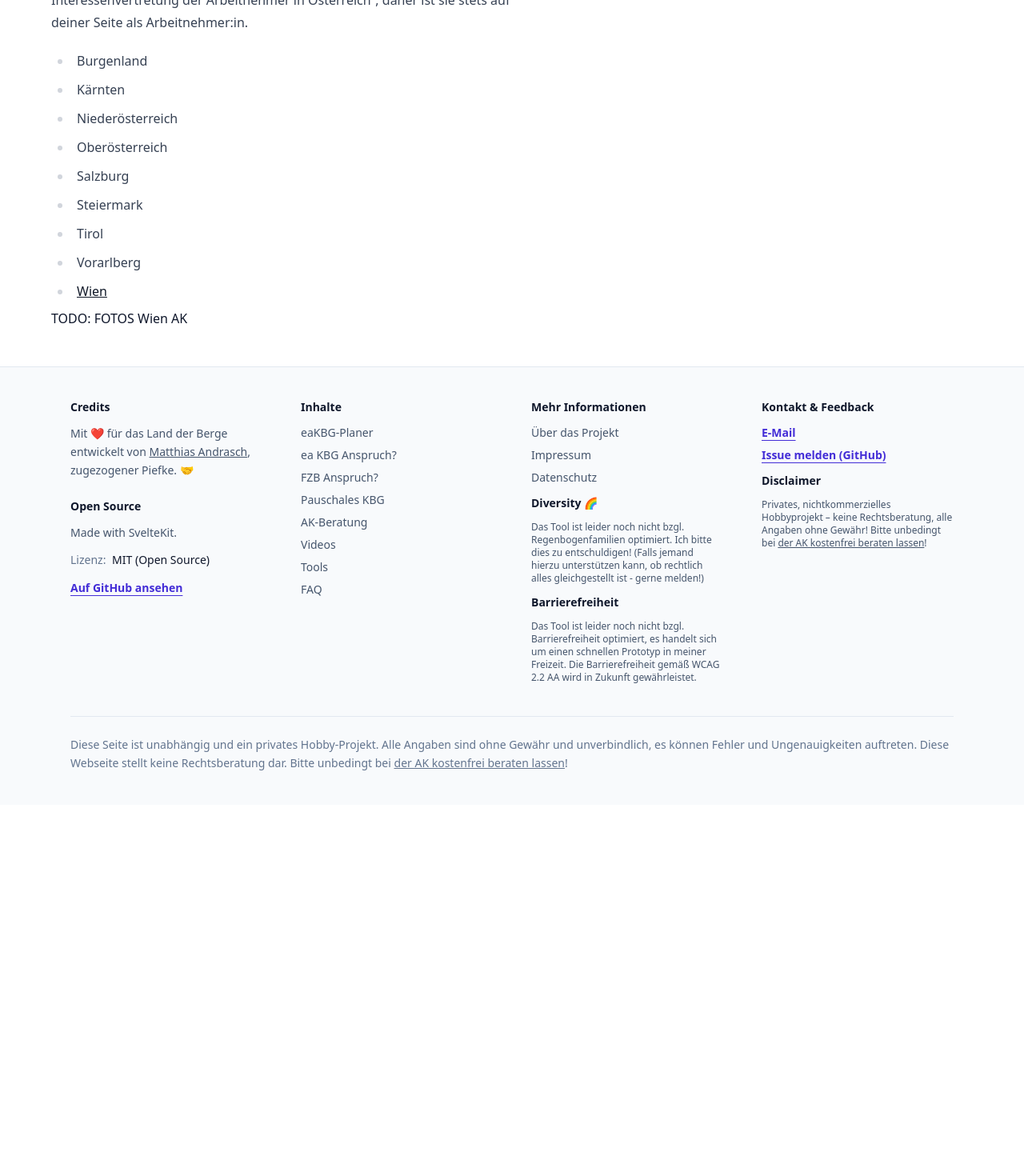
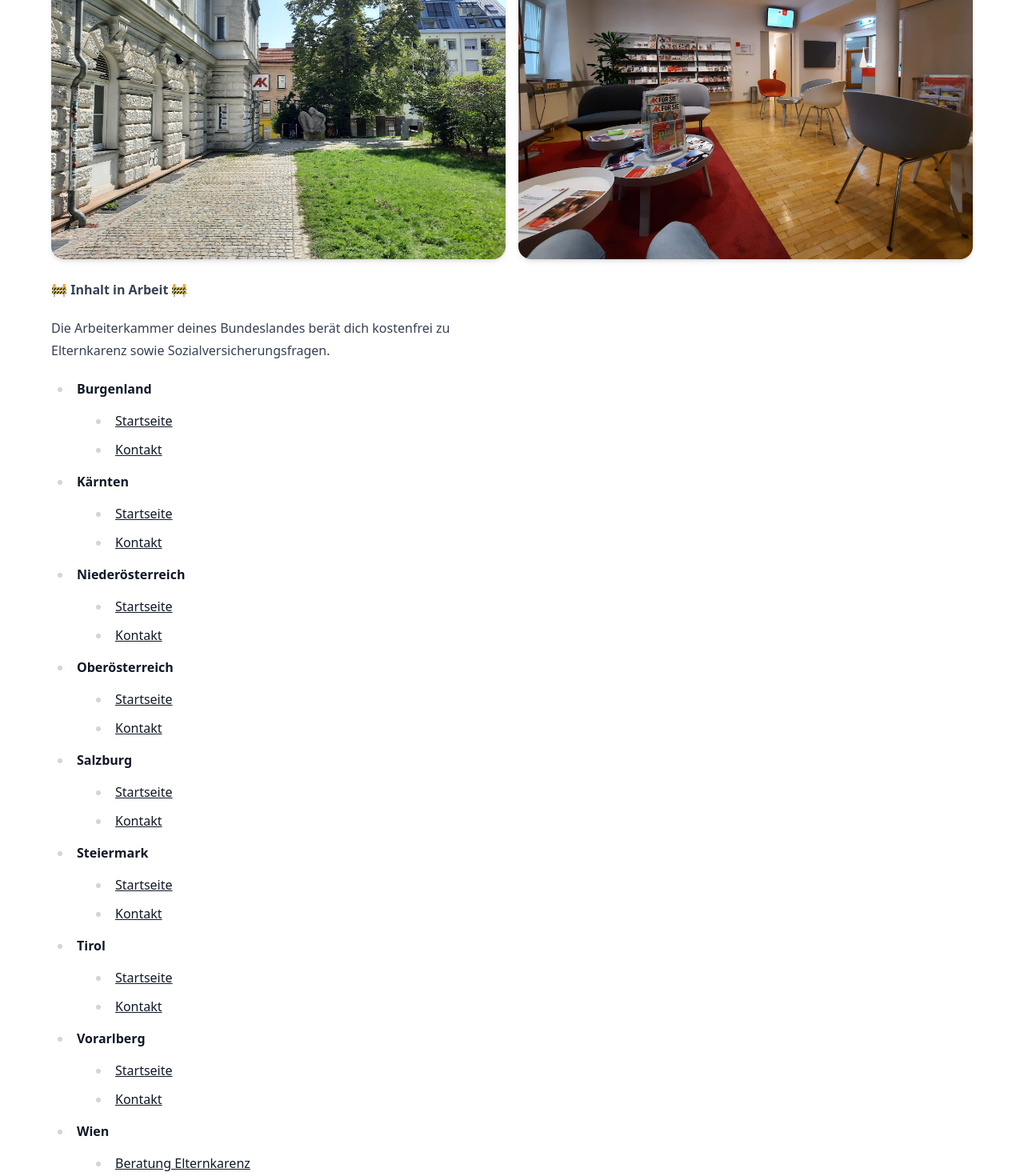
Before and after one commit to mandrasch/karenz-wizard, a SvelteKit app: page /ak-beratung in a window 1280 px wide. Shown: the part 480-1950 px from the top of the page at 80% size. Before the commit the page ends 1526 px from the top, so only its background shows below. Built offline with nearby package versions, Linux system fonts and the light colour scheme.

Commit message:
chore: update content for akberatung

```diff
--- a/src/routes/ak-beratung/+page.svelte
+++ b/src/routes/ak-beratung/+page.svelte
@@ -1,32 +1,123 @@
+<script>
+	// TODO: check links
+	// TODO: add Burgenland https://bgld.arbeiterkammer.at/vaeterkarenz
+	const akList = [
+		{
+			name: 'Burgenland',
+			links: [
+				{ title: 'Startseite', url: 'https://bgld.arbeiterkammer.at' },
+				{ title: 'Kontakt', url: 'https://www.arbeiterkammer.at/kontakt/akburgenland.html' }
+			]
+		},
+		{
+			name: 'Kärnten',
+			links: [
+				{ title: 'Startseite', url: 'https://kaernten.arbeiterkammer.at' },
+				{ title: 'Kontakt', url: 'https://kaernten.arbeiterkammer.at/kontakt' }
+			]
+		},
+		{
+			name: 'Niederösterreich',
+			links: [
+				{ title: 'Startseite', url: 'https://noe.arbeiterkammer.at' },
+				{ title: 'Kontakt', url: 'https://www.arbeiterkammer.at/kontakt/aknoe.html' }
+			]
+		},
+		{
+			name: 'Oberösterreich',
+			links: [
+				{ title: 'Startseite', url: 'https://ooe.arbeiterkammer.at' },
+				{ title: 'Kontakt', url: 'https://www.arbeiterkammer.at/kontakt/akooe.html' }
+			]
+		},
+		{
+			name: 'Salzburg',
+			links: [
+				{ title: 'Startseite', url: 'https://sbg.arbeiterkammer.at' },
+				{ title: 'Kontakt', url: 'https://www.arbeiterkammer.at/kontakt/aksbg.html' }
+			]
+		},
+		{
+			name: 'Steiermark',
+			links: [
+				{ title: 'Startseite', url: 'https://stmk.arbeiterkammer.at' },
+				{ title: 'Kontakt', url: 'https://www.arbeiterkammer.at/kontakt/akstmk.html' }
+			]
+		},
+		{
+			name: 'Tirol',
+			links: [
+				{ title: 'Startseite', url: 'https://tirol.arbeiterkammer.at' },
+				{ title: 'Kontakt', url: 'https://www.arbeiterkammer.at/kontakt/AK_Tirol.html' }
+			]
+		},
+		{
+			name: 'Vorarlberg',
+			links: [
+				{ title: 'Startseite', url: 'https://vbg.arbeiterkammer.at' },
+				{ title: 'Kontakt', url: 'https://www.arbeiterkammer.at/kontakt/akvbg.html' }
+			]
+		},
+		{
+			name: 'Wien',
+			links: [
+				{
+					title: 'Beratung Elternkarenz',
+					url: 'https://wien.arbeiterkammer.at/ueberuns/kontakt/elternkarenz/Elternkarenz.html'
+				}
+			]
+		}
+	];
+</script>
+
 <div class="layout mx-auto w-full max-w-[1200px]">
 	<div class="page-header mt-10">
 		<h2 class="text-2xl font-semibold text-slate-900">
 			Kostenfreie Beratung bei der Arbeiterkammer
 		</h2>
+
+		<!-- 🖼️ Bilder -->
+		<div class="mt-4 grid grid-cols-1 gap-4 sm:grid-cols-2">
+			<img
+				src="/ak_wien_ottakring_außengebauede.jpg"
+				alt=""
+				class="w-full rounded-2xl object-cover shadow-md"
+			/>
+			<img
+				src="/ak_wien_ottakring_wartebereich.jpg"
+				alt=""
+				class="w-full rounded-2xl object-cover shadow-md"
+			/>
+		</div>
 	</div>
-	<div class="content prose">
+
+	<div class="content prose mt-6">
 		<p class="font-bold">🚧 Inhalt in Arbeit 🚧</p>
 		<p>
-			Die Arbeiterkammer deines Bundeslandes berät dich kostenfrei zu Elternkarenz als auch
-			Sozialversicherungs-Fragen. Sie ist die „gesetzliche Interessenvertretung der Arbeitnehmer in
-			Österreich“, daher ist sie stets auf deiner Seite als Arbeitnehmer:in.
+			Die Arbeiterkammer deines Bundeslandes berät dich kostenfrei zu Elternkarenz sowie
+			Sozialversicherungsfragen.
 		</p>
 
 		<ul>
-			<li>Burgenland</li>
-			<li>Kärnten</li>
-			<li>Niederösterreich</li>
-			<li>Oberösterreich</li>
-			<li>Salzburg</li>
-			<li>Steiermark</li>
-			<li>Tirol</li>
-			<li>Vorarlberg</li>
-			<li>
-				<a href="https://wien.arbeiterkammer.at/ueberuns/kontakt/elternkarenz/Elternkarenz.html"
-					>Wien</a
-				>
-			</li>
+			{#each akList as ak}
+				<li class="my-3">
+					<strong>{ak.name}</strong>
+
+					{#if ak.links.length > 0}
+						<ul class="ml-4">
+							{#each ak.links as link}
+								<li>
+									<a href={link.url} target="_blank" rel="noopener">{link.title}</a>
+								</li>
+							{/each}
+						</ul>
+					{:else}
+						<ul class="ml-4">
+							<li class="text-slate-500 italic">Links folgen</li>
+						</ul>
+					{/if}
+				</li>
+			{/each}
 		</ul>
 	</div>
-	<p>TODO: FOTOS Wien AK</p>
 </div>
```
Also changed, not shown: static/ak_wien_ottakring_außengebauede.jpg (added), static/ak_wien_ottakring_wartebereich.jpg (added).
